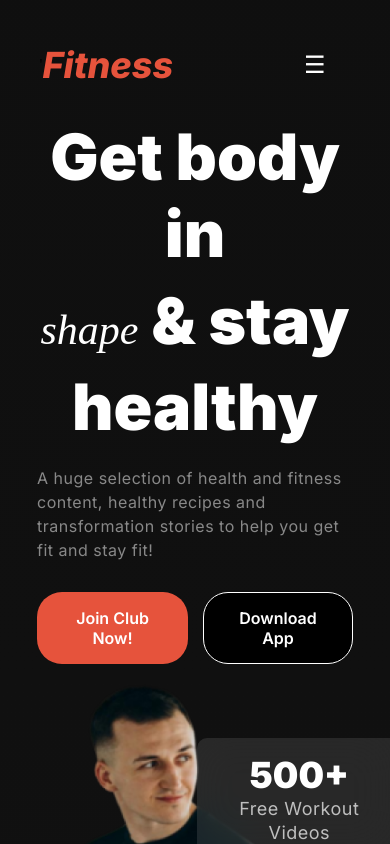
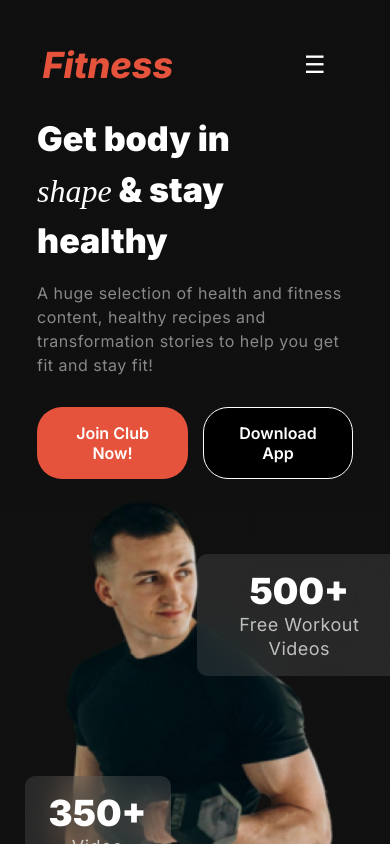
Before and after one commit to MahdiHassanGo/B10A2, a plain HTML site: page index.html in a window 390 px wide. Drawn offline with Linux system fonts and the light colour scheme; a web font is replaced by a local one.

Commit message:
Final fixed Responsive

```diff
--- a/style.css
+++ b/style.css
@@ -680,7 +680,7 @@ th{
 .MainPage{
     background:linear-gradient(360.00deg, rgb(17, 17, 17),rgba(119, 119, 119, 0) 900%);
     width: 100%;
-    height: 170vh;
+    height: auto;
     position: relative;
     overflow: hidden;
 }
@@ -719,19 +719,21 @@ cursor: pointer;
 
 .content-container{
     flex-direction: column;
-    text-align: center;
-    align-items: center;
+    text-align: left;
+    align-items: left;
+
 }
 
 .image-container{
 
-   margin-bottom: 20px;
+   margin-bottom: 0;
 }
-   .header h2{
-    font-size: 36px;
+
+   .text-container h2{
+    font-size: 34px;
    }
    .shape-span{
-    font-size: 42px;
+    font-size: 32px;
    }
    .stats-container{
     position: absolute;
@@ -753,7 +755,7 @@ cursor: pointer;
 }
 .stat-item:nth-child(2){
     position: relative;
-    top: -20px;
+    top: -28px;
     left: -200px;
 
 
@@ -761,6 +763,7 @@ cursor: pointer;
    .change-habit-container{
     height: auto;
     padding-bottom: 50px;
+
    }
    .change-habit-h2{
     font-size: 36px;
@@ -866,4 +869,7 @@ cursor: pointer;
     margin-bottom: 20px;
 
     }
+    .footer-left h3, p{
+        text-align: left;
+    }
 }
```
